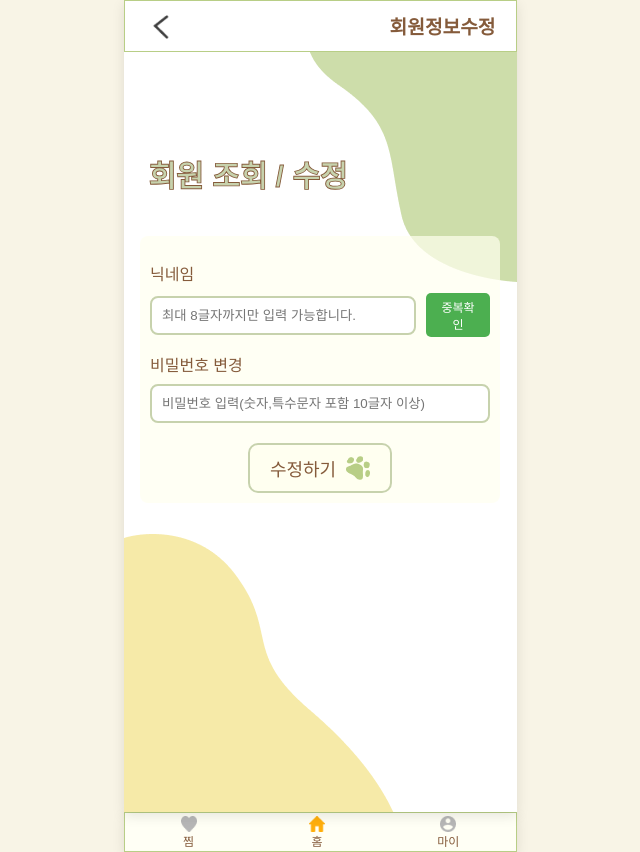
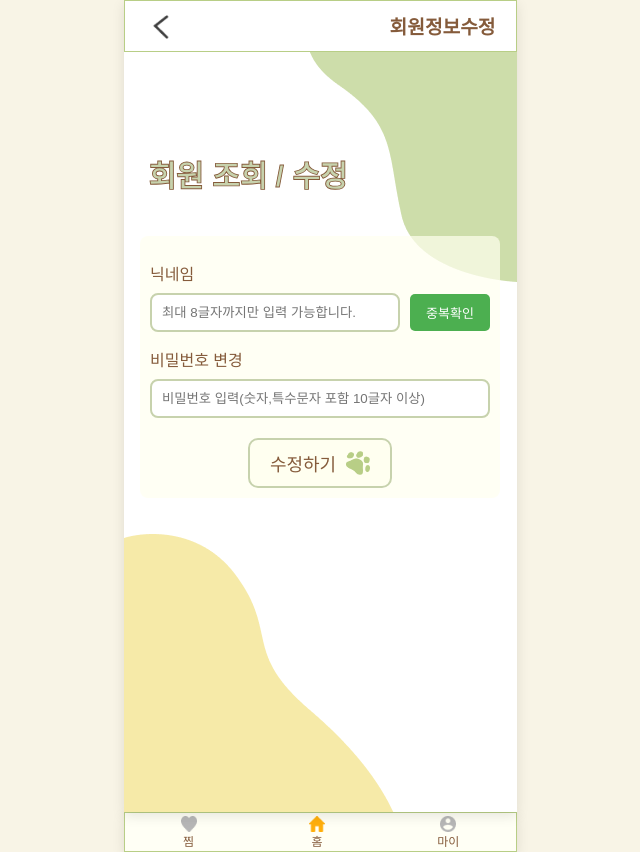
Before and after one commit to chaeliwon/Wepet, a React (Create React App) app in the folder frontend/: page /edit-profile in a window 1280 px wide. Shown: the whole page, without its empty margins (320-960 px from the left). Built offline with nearby package versions, Linux system fonts and the light colour scheme; no server answers; a web font is replaced by a local one.

Commit message:
1031 정보수정 버튼폰트 정렬

```diff
--- a/frontend/src/css/EditProfileForm.css
+++ b/frontend/src/css/EditProfileForm.css
@@ -70,7 +70,9 @@ input {
 }
 
 .check-nickname-btn {
-    font-size: 12px;
+    width: 100px;
+    height: 37px;
+    font-size: 13px;
     background-color: #4CAF50;
     color: white;
     border: none;
@@ -78,7 +80,7 @@ input {
     padding: 5px 15px;
     cursor: pointer;
     margin-left: 10px;
-    height: auto;
+
 }
 
 .edit-btn {
```
